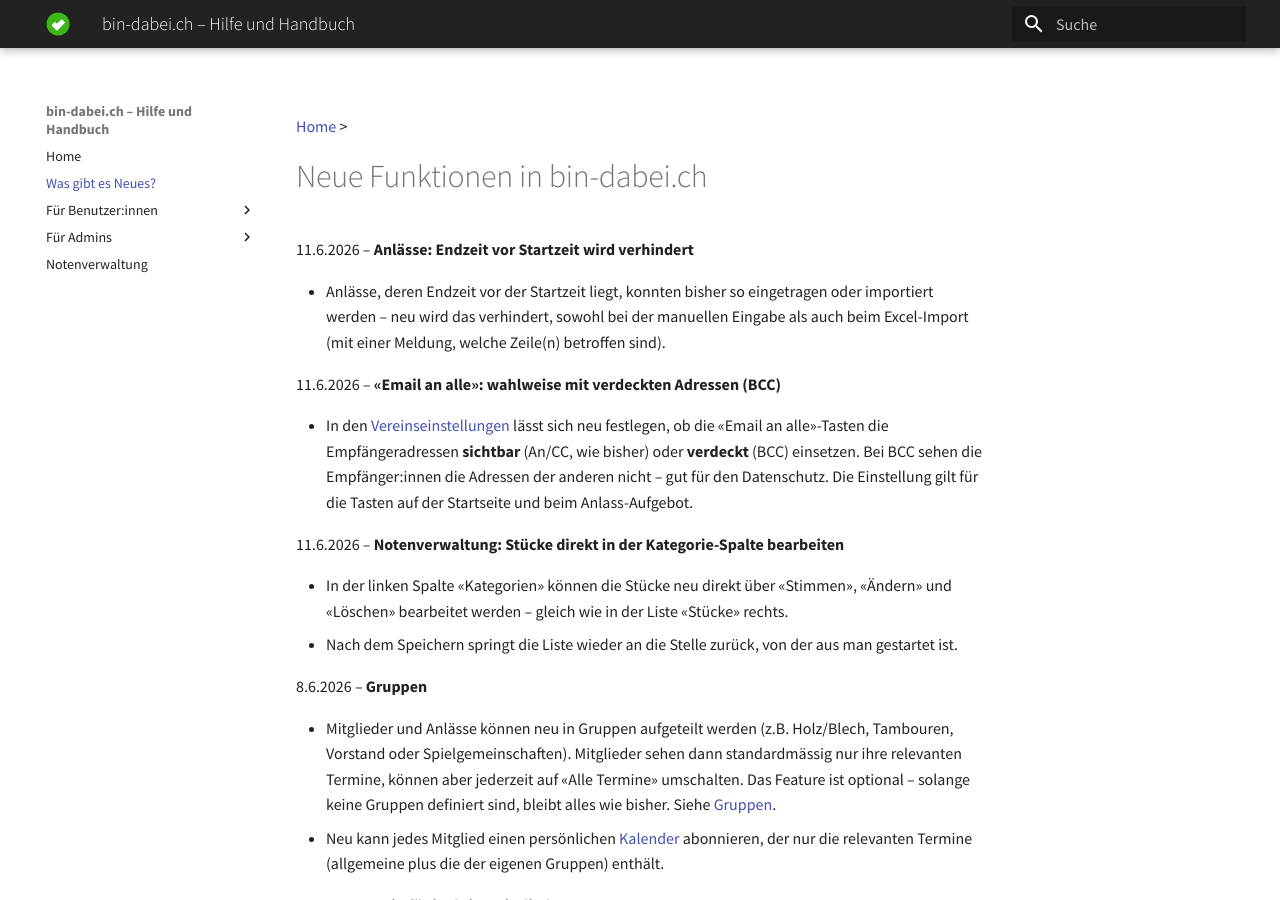
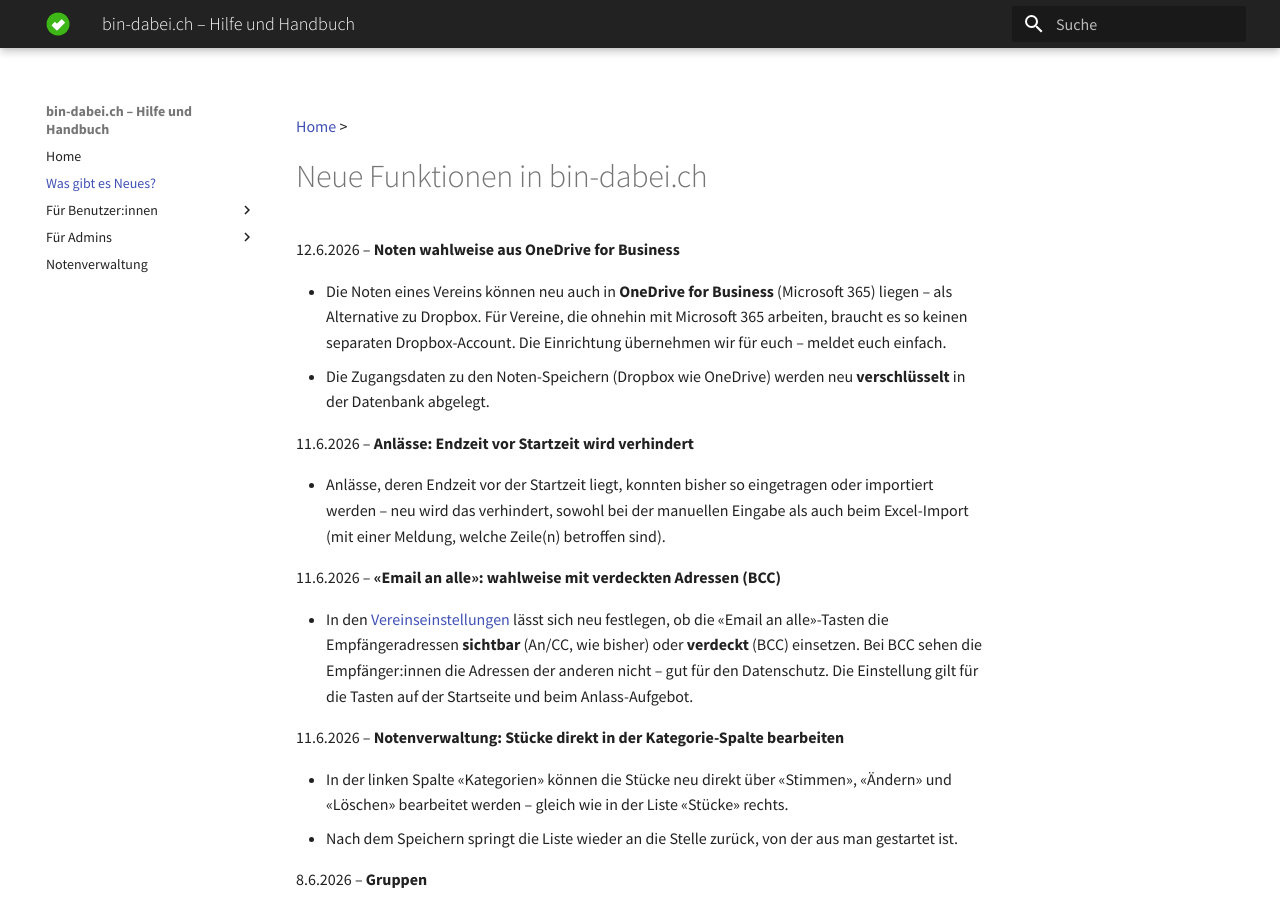
Before and after one commit to ritterg/bin-dabei-dokumentation, an MkDocs documentation site: the page built from docs/changelog.md, in a window 1280 px wide and 900 px high. Built offline with MkDocs 1.6.1 and Material for MkDocs 9.7.7, drawn with Linux system fonts in a browser that asks for light colours; some web fonts are replaced.

Commit message:
changelog: OneDrive for Business as scores storage + encrypted credentials

```diff
--- a/docs/changelog.md
+++ b/docs/changelog.md
@@ -1,6 +1,11 @@
 [Home](/) >
 
 # Neue Funktionen in bin-dabei.ch
+
+12.6.2026 – **Noten wahlweise aus OneDrive for Business**
+
+- Die Noten eines Vereins können neu auch in **OneDrive for Business** (Microsoft 365) liegen – als Alternative zu Dropbox. Für Vereine, die ohnehin mit Microsoft 365 arbeiten, braucht es so keinen separaten Dropbox-Account. Die Einrichtung übernehmen wir für euch – meldet euch einfach.
+- Die Zugangsdaten zu den Noten-Speichern (Dropbox wie OneDrive) werden neu **verschlüsselt** in der Datenbank abgelegt.
 
 11.6.2026 – **Anlässe: Endzeit vor Startzeit wird verhindert**
 
```
